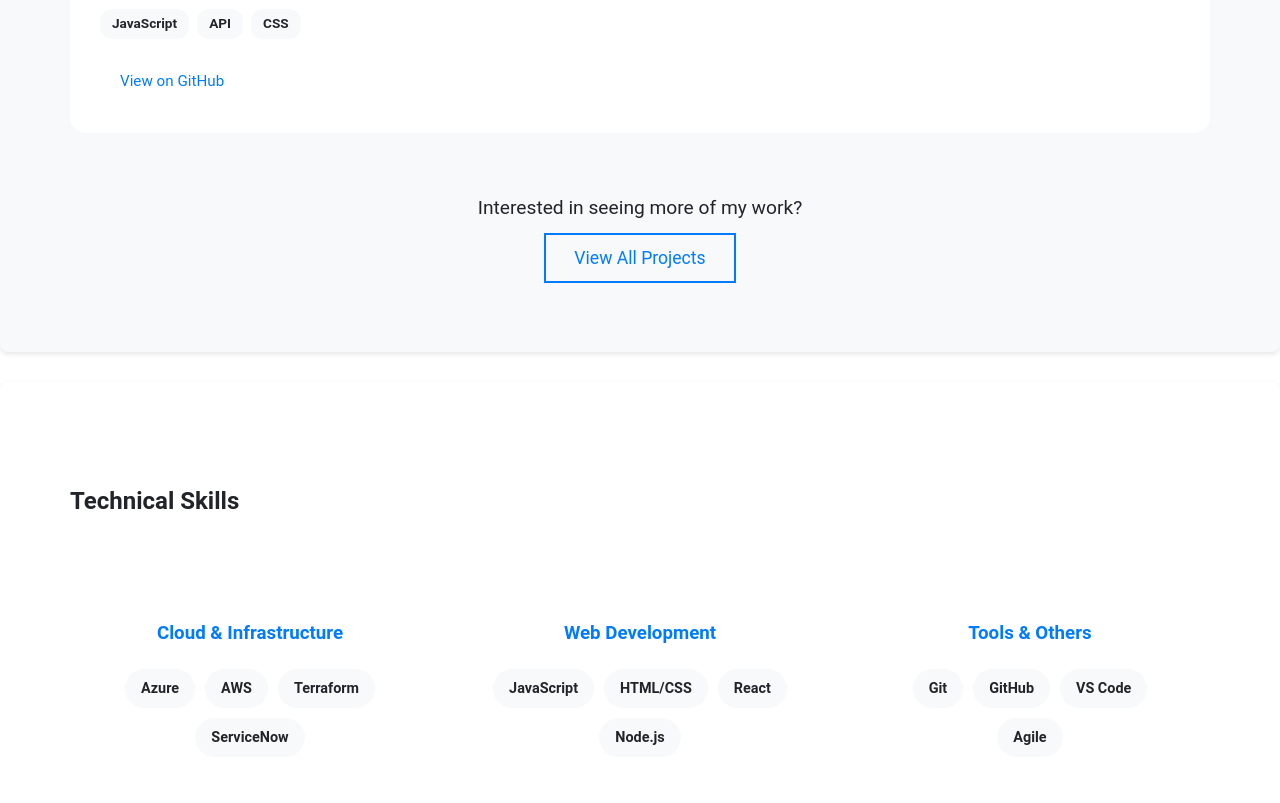
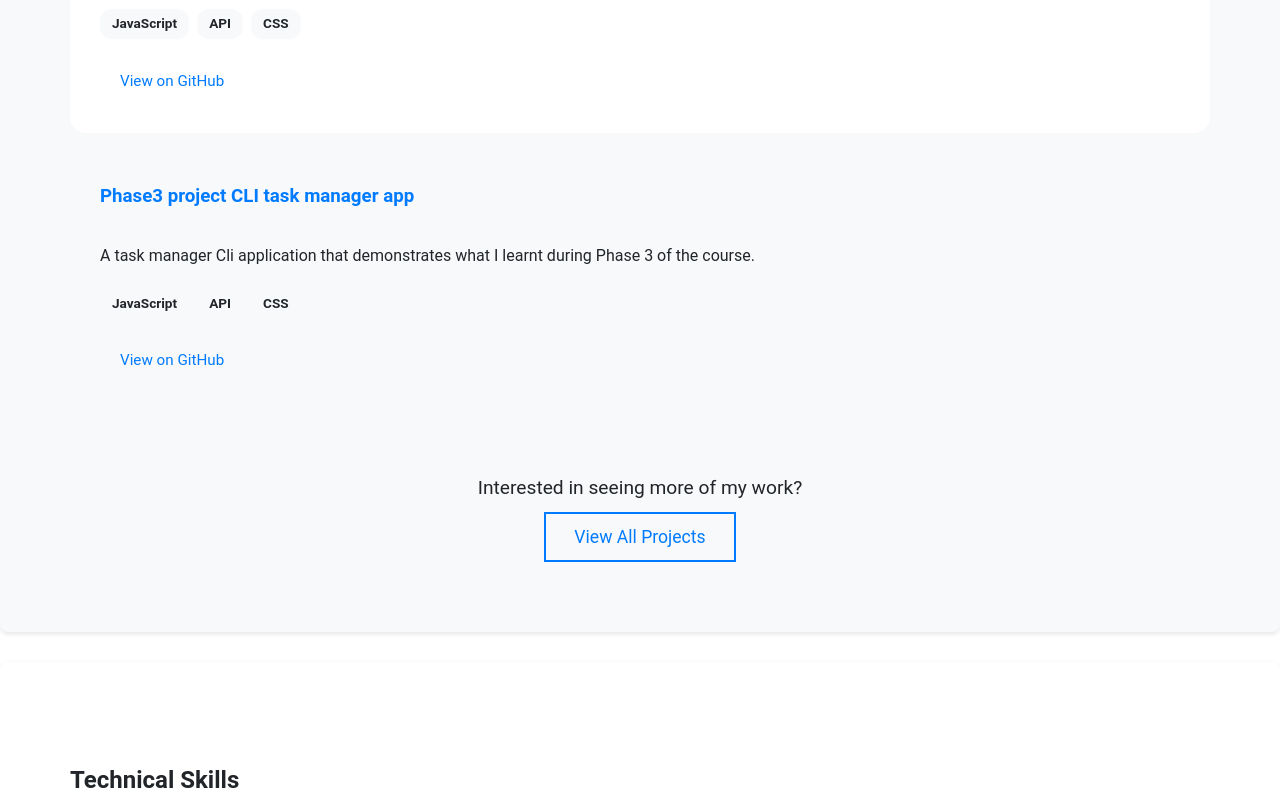
Before and after one commit to Deano10134/DABs-personal-website, a website: page index.html in a window 1280 px wide. Shown: the part 2560-3363 px from the top of the page. Drawn offline with Linux system fonts and the light colour scheme; no server answers.

Commit message:
-update website

```diff
--- a/index.html
+++ b/index.html
@@ -113,6 +113,18 @@
             </div>
           </div>
         </div>
+          <div class="project-content">
+              <h3>Phase3 project CLI task manager app</h3>
+              <p>A task manager Cli application that demonstrates what I learnt during Phase 3 of the course.</p>
+              <div class="project-tech">
+                <span class="tech-tag">JavaScript</span>
+                <span class="tech-tag">API</span>
+                <span class="tech-tag">CSS</span>
+              </div>
+              <a href="https://github.com/Deano10134/Phase-3-project.git" class="btn btn-small" target="_blank" rel="noopener">View on GitHub</a>
+            </div>
+          </div>
+        </div>
         <div class="projects-cta">
           <p>Interested in seeing more of my work?</p>
           <a href="#" class="btn btn-outline">View All Projects</a>
@@ -190,7 +202,7 @@
         <li><a href="blog.html">Blog</a></li>
         <li><a href="contactme.html">Contact Me</a></li>
       </ul>
-      <p>&copy; 2025 Dean Baberowski. All rights reserved.</p>
+      <p>&copy; 2026 Dean Baberowski. All rights reserved.</p>
     </div>
   </footer>
   <script defer src="script.js"></script>
```
